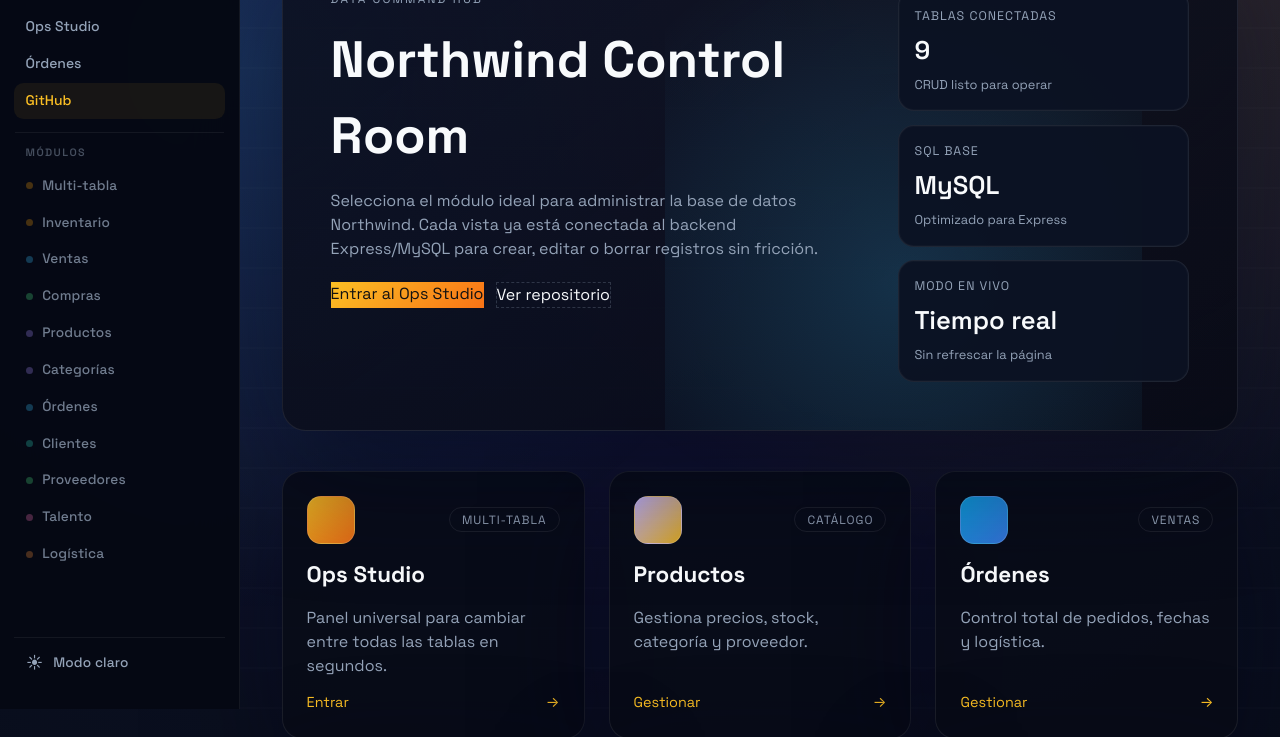
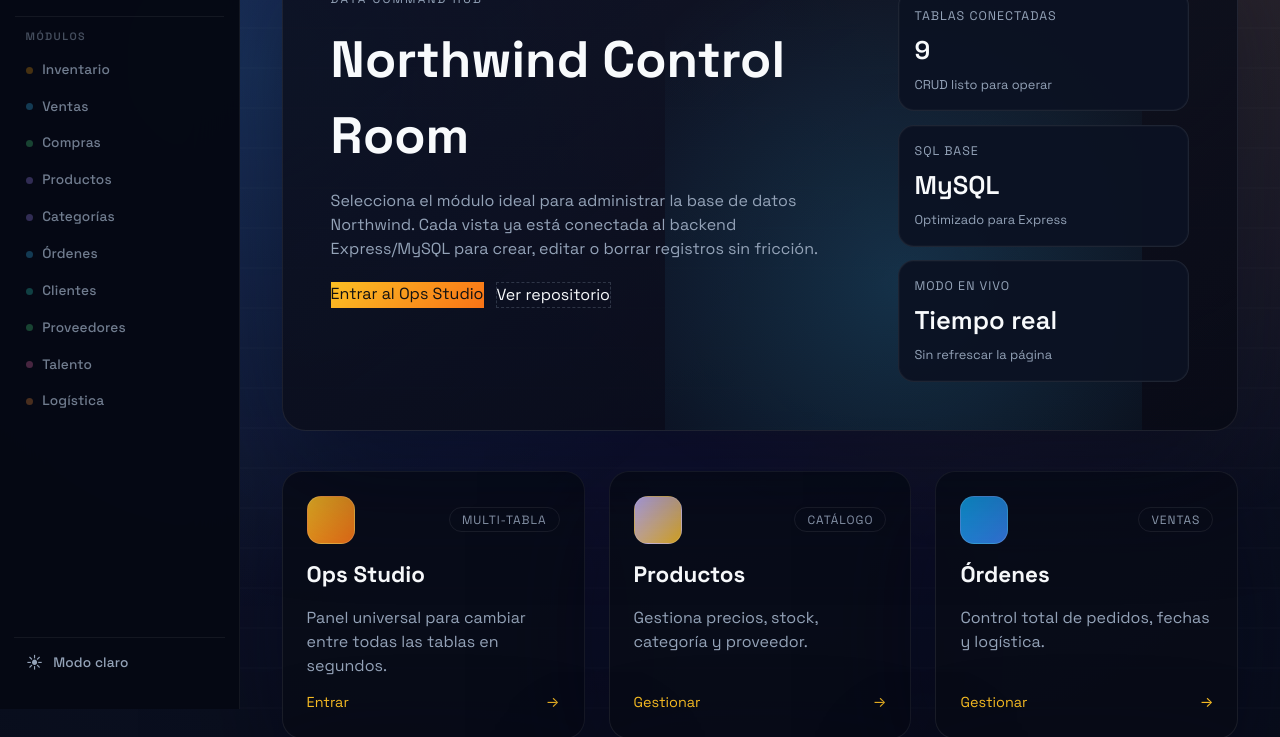
Before and after one commit to vldyrz708/northwind-mysql, a website: page public/index.html in a window 1280 px wide. Shown: the part 91-828 px from the top of the page. Drawn offline with Linux system fonts and the light colour scheme.

Commit message:
feat(ui): quitar Ops Studio, Ordenes, GitHub y Multi-tabla del menu

```diff
--- a/public/index.html
+++ b/public/index.html
@@ -16,15 +16,9 @@
         <small>Control Room</small>
       </div>
     </a>
-    <div class="nav-links">
-      <a href="./studio.html">Ops Studio</a>
-      <a href="./orders.html">Órdenes</a>
-      <a class="nav-cta" href="https://github.com/vldyrz708/northwind-mysql" target="_blank" rel="noreferrer">GitHub</a>
-    </div>
     <hr class="nav-divider">
     <span class="nav-section-label">Módulos</span>
     <div class="nav-categories" aria-label="Módulos">
-      <a href="./studio.html" data-tone="ops">Multi-tabla</a>
       <a href="./inventory.html" data-tone="ops">Inventario</a>
       <a href="./sales.html" data-tone="sales">Ventas</a>
       <a href="./purchase-requests.html" data-tone="supply">Compras</a>
```
Also changed, not shown: public/categories.html (+0 -6 lines), public/customers.html (+0 -6 lines), public/employees.html (+0 -6 lines), public/inventory.html (+0 -6 lines), public/order-details.html (+0 -6 lines), public/orders.html (+0 -6 lines), public/products.html (+0 -6 lines), public/purchase-requests.html (+0 -6 lines), public/sales.html (+0 -6 lines), public/shippers.html (+0 -6 lines), public/studio.html (+0 -6 lines), public/suppliers.html (+0 -6 lines).
